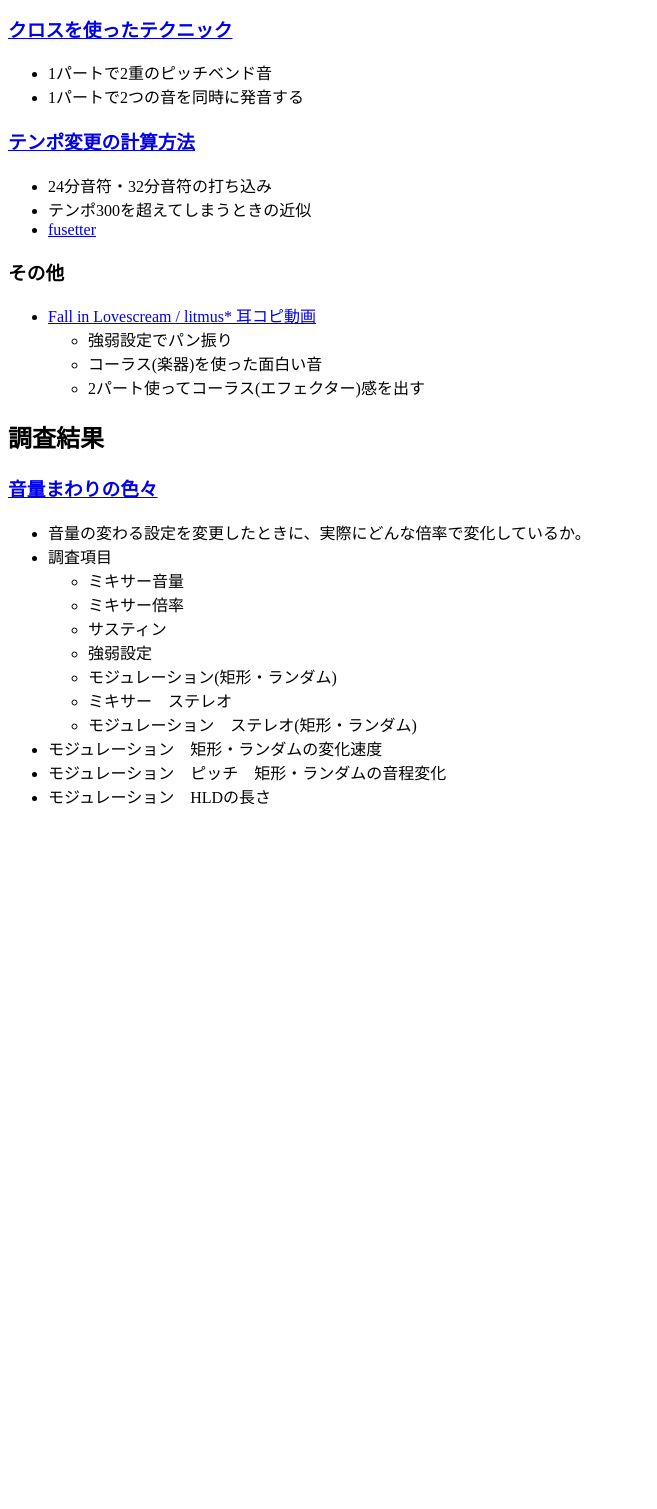
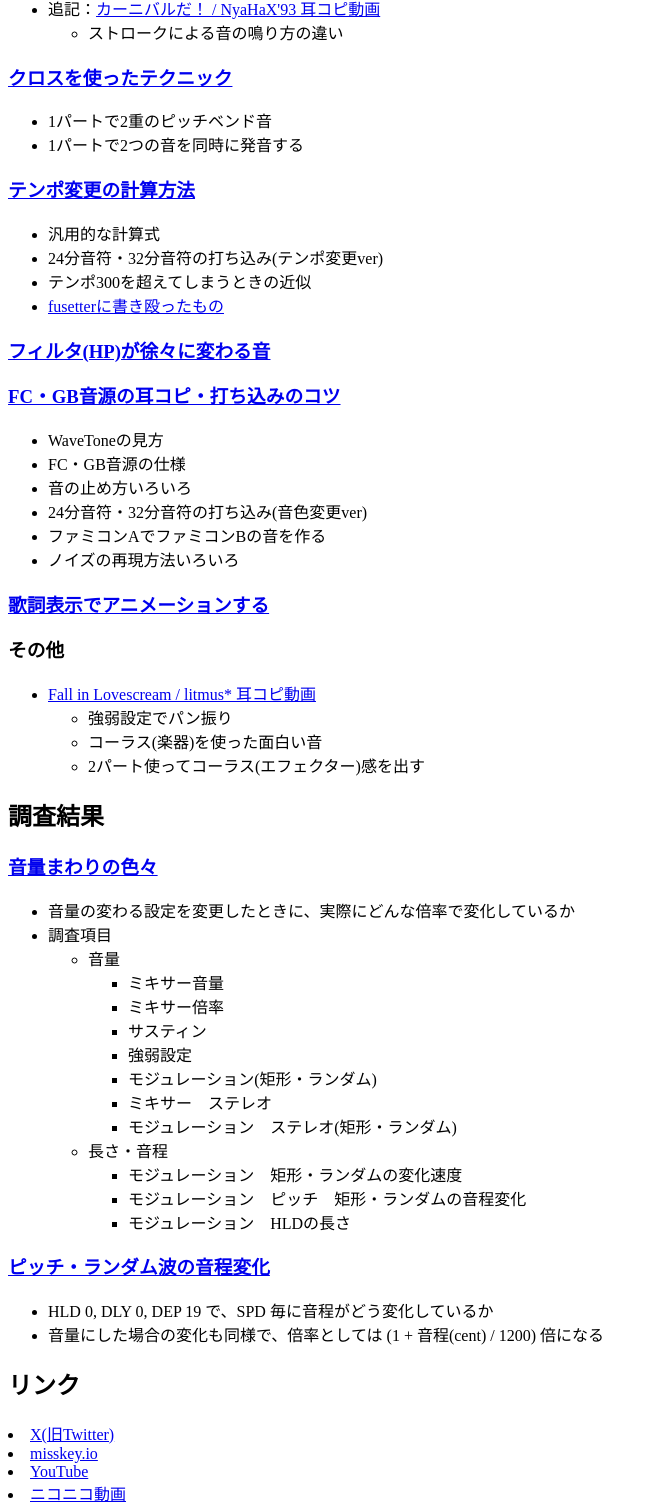
Before and after one commit to isee9129/BBPTools, a plain HTML site: page index.html in a window 1280 px wide. Shown: the part 493-2002 px from the top of the page, without its empty margins (0-657 px from the left). Before the commit the page ends 1317 px from the top, so only its background shows below. Drawn offline with Linux system fonts and the light colour scheme.

Commit message:
リンクの追加

```diff
--- a/index.html
+++ b/index.html
@@ -1,3 +1,4 @@
+<!-- デザイン何か設定しない？ -->
 <!DOCTYPE html>
 <html lang="ja">
   <head>
@@ -15,37 +16,56 @@
         <li><a href="./guitarchord.html">ギターコード検索</a></li>
       </ul>
     <h2>打ち込みテク</h2>
-    <h3><a href="https://note.com/ic_9/n/nb1eaa0452544">便利操作・ギターコード打ち込み</a></h3>
+    <h3><a href="https://note.com/ic_9/n/nb1eaa0452544" target="_blank" rel="noopener noreferrer">便利操作・ギターコード打ち込み</a></h3>
       <ul>
-        <li>ボタン操作でできる便利な操作色々</li>
+        <li>ボタン操作でできる便利な操作いろいろ</li>
         <li>ギターコードで離れた弦を指定する</li>
         <li>ギターコードでミュートを打ち込む方法いろいろ</li>
+        <li>追記：<a href="https://www.nicovideo.jp/watch/sm44130557" target="_blank" rel="noopener noreferrer">カーニバルだ！ / NyaHaX'93 耳コピ動画</a></li>
+          <ul>
+            <li>ストロークによる音の鳴り方の違い</li>
           </ul>
-    <h3><a href="https://twitter.com/IC_BBP/status/1389943637652361220">クロスを使ったテクニック</a></h3>
+      </ul>
+    <h3><a href="https://twitter.com/IC_BBP/status/1389943637652361220" target="_blank" rel="noopener noreferrer">クロスを使ったテクニック</a></h3>
       <ul>
         <li>1パートで2重のピッチベンド音</li>
         <li>1パートで2つの音を同時に発音する</li>
       </ul>
-    <h3><a href="https://note.com/ic_9/n/n6c0296e6f86a">テンポ変更の計算方法</a></h3>
+    <h3><a href="https://note.com/ic_9/n/n6c0296e6f86a" target="_blank" rel="noopener noreferrer">テンポ変更の計算方法</a></h3>
       <ul>
-        <li>24分音符・32分音符の打ち込み</li>
+        <li>汎用的な計算式</li>
+        <li>24分音符・32分音符の打ち込み(テンポ変更ver)</li>
         <li>テンポ300を超えてしまうときの近似</li>
-        <li><a href="https://fusetter.com/tw/qJ7R5#all">fusetter</a></li>
+        <li><a href="https://fusetter.com/tw/qJ7R5#all" target="_blank" rel="noopener noreferrer">fusetterに書き殴ったもの</a></li>
       </ul>
+    <h3><a href="https://x.com/IC_BBP/status/2017168555180183760" target="_blank" rel="noopener noreferrer">フィルタ(HP)が徐々に変わる音</a></h3>
+    <h3><a href="https://note.com/ic_9/n/n4df83707408b" target="_blank" rel="noopener noreferrer">FC・GB音源の耳コピ・打ち込みのコツ</a></h3>
+      <ul>
+        <li>WaveToneの見方</li>
+        <li>FC・GB音源の仕様</li>
+        <li>音の止め方いろいろ</li>
+        <li>24分音符・32分音符の打ち込み(音色変更ver)</li>
+        <li>ファミコンAでファミコンBの音を作る</li>
+        <li>ノイズの再現方法いろいろ</li>
+      </ul>
+    <h3><a href="https://note.com/ic_9/n/n52bdcf77d850" target="_blank" rel="noopener noreferrer">歌詞表示でアニメーションする</a></h3>
     <h3>その他</h3>
       <ul>
-        <li><a href="https://www.youtube.com/watch?v=6ZEX9a0sVj0">Fall in Lovescream / litmus* 耳コピ動画</a>
+        <li><a href="https://www.youtube.com/watch?v=6ZEX9a0sVj0" target="_blank" rel="noopener noreferrer">Fall in Lovescream / litmus* 耳コピ動画</a>
           <ul>
             <li>強弱設定でパン振り</li>
             <li>コーラス(楽器)を使った面白い音</li>
             <li>2パート使ってコーラス(エフェクター)感を出す</li>
           </ul>
+        </li>
       </ul>
     <h2>調査結果</h2>
-    <h3><a href="https://twitter.com/IC_BBP/status/1434529420430036992">音量まわりの色々</a></h3>
+    <h3><a href="https://twitter.com/IC_BBP/status/1434529420430036992" target="_blank" rel="noopener noreferrer">音量まわりの色々</a></h3>
       <ul>
-        <li>音量の変わる設定を変更したときに、実際にどんな倍率で変化しているか。</li>
+        <li>音量の変わる設定を変更したときに、実際にどんな倍率で変化しているか</li>
         <li>調査項目
+          <ul>
+            <li>音量</li>
               <ul>
                 <li>ミキサー音量</li>
                 <li>ミキサー倍率</li>
@@ -55,9 +75,24 @@
                 <li>ミキサー　ステレオ</li>
                 <li>モジュレーション　ステレオ(矩形・ランダム)</li>
               </ul>
+            <li>長さ・音程</li>
+              <ul>
                 <li>モジュレーション　矩形・ランダムの変化速度</li>
                 <li>モジュレーション　ピッチ　矩形・ランダムの音程変化</li>
                 <li>モジュレーション　HLDの長さ</li>
               </ul>
+          </ul>
+        </li>
+      </ul>
+    <h3><a href="https://drive.google.com/drive/folders/1yWyPYwu0jhXsRVeM9U3fPo-jUgOyC_lm?usp=drive_link" target="_blank" rel="noopener noreferrer">ピッチ・ランダム波の音程変化</a></h3>
+      <ul>
+        <li>HLD 0, DLY 0, DEP 19 で、SPD 毎に音程がどう変化しているか</li>
+        <li>音量にした場合の変化も同様で、倍率としては (1 + 音程(cent) / 1200) 倍になる</li>
+      </ul>
+    <h2>リンク</h2>
+      <li><a href="https://x.com/IC_BBP" target="_blank" rel="noopener noreferrer">X(旧Twitter)</a></li>
+      <li><a href="https://misskey.io/@isee" target="_blank" rel="noopener noreferrer">misskey.io</a></li>
+      <li><a href="https://www.youtube.com/@isee9129" target="_blank" rel="noopener noreferrer">YouTube</a></li>
+      <li><a href="https://www.nicovideo.jp/user/3253011" target="_blank" rel="noopener noreferrer">ニコニコ動画</a></li>
   </body>
 </html>
```
Lines whose indentation alone changed are shown as unchanged.
